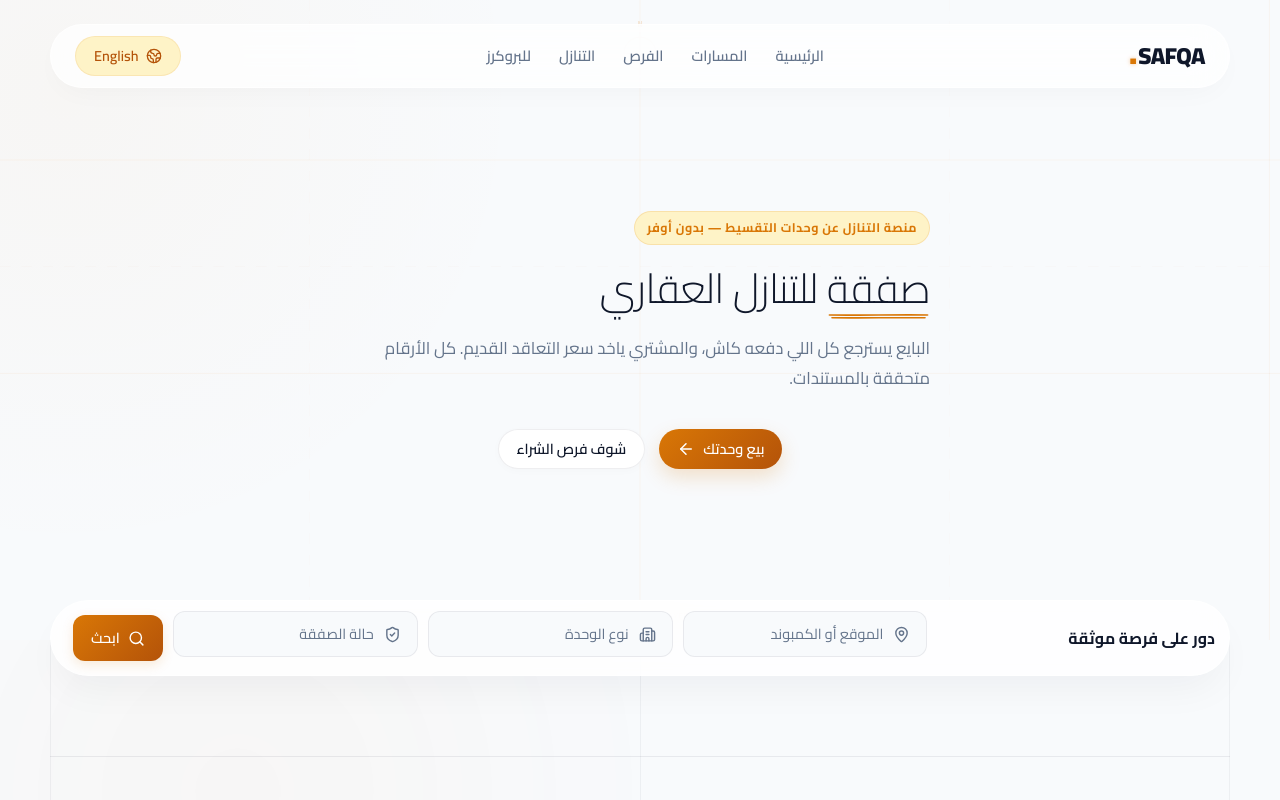
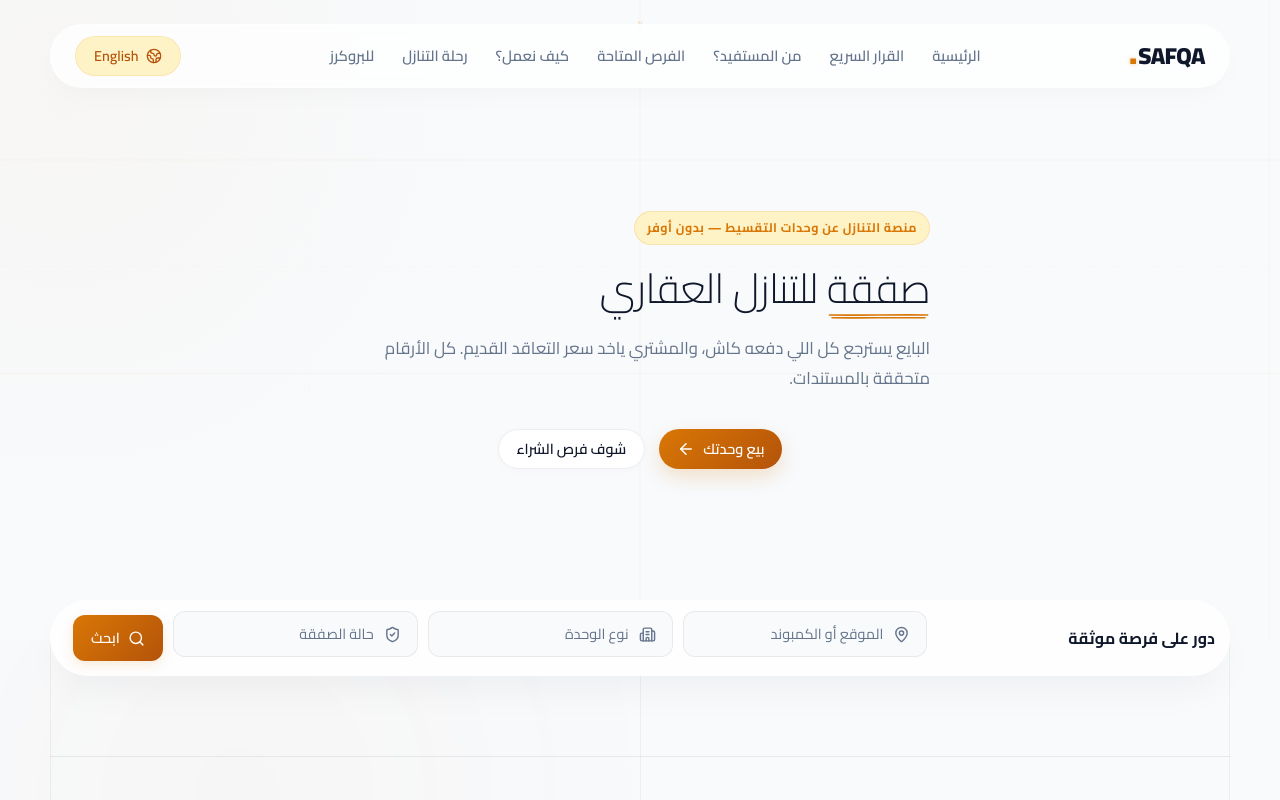
Before and after one commit to osamaaaaaaaaa/safqa_nawy, a React (Vite) app: page / in a window 1280 px wide. Shown: the top 800 px of the page. Built offline with nearby package versions, Linux system fonts and the light colour scheme.

Commit message:
fix_align_navigation_links_with_actual_sections

```diff
--- a/src/App.tsx
+++ b/src/App.tsx
@@ -90,9 +90,11 @@ function App() {
         </a>
         <nav className="nav-links" aria-label="Primary">
           <a href="#home">{copy.nav.home}</a>
+          <a href="#decision">{copy.nav.decision}</a>
           <a href="#paths">{copy.nav.paths}</a>
           <a href="#opportunities">{copy.nav.opportunities}</a>
-          <a href="#how-it-works">{copy.nav.process}</a>
+          <a href="#how-it-works">{copy.nav.howItWorks}</a>
+          <a href="#process">{copy.nav.process}</a>
           <a href="#brokers">{copy.nav.brokers}</a>
         </nav>
         <button className="language-button" type="button" onClick={() => setLocale(isArabic ? 'en' : 'ar')}>
--- a/src/features/landing/safqaLandingCopy.ts
+++ b/src/features/landing/safqaLandingCopy.ts
@@ -7,9 +7,11 @@ export const safqaLandingCopy: Record<Locale, SafqaLandingCopy> = {
     switchLanguage: 'English',
     nav: {
       home: 'الرئيسية',
-      paths: 'المسارات',
-      opportunities: 'الفرص',
-      process: 'التنازل',
+      decision: 'القرار السريع',
+      paths: 'من المستفيد؟',
+      opportunities: 'الفرص المتاحة',
+      howItWorks: 'كيف نعمل؟',
+      process: 'رحلة التنازل',
       brokers: 'للبروكرز',
     },
     hero: {
@@ -289,10 +291,12 @@ export const safqaLandingCopy: Record<Locale, SafqaLandingCopy> = {
     switchLanguage: 'Arabic',
     nav: {
       home: 'Home',
-      paths: 'Paths',
-      opportunities: 'Deals',
-      process: 'Transfer',
-      brokers: 'Brokers',
+      decision: 'Quick Decision',
+      paths: 'Who Benefits',
+      opportunities: 'Opportunities',
+      howItWorks: 'How We Work',
+      process: 'Transfer Journey',
+      brokers: 'For Brokers',
     },
     hero: {
       eyebrow: 'Property transfer platform — no overprice',
--- a/src/features/landing/safqaLandingTypes.ts
+++ b/src/features/landing/safqaLandingTypes.ts
@@ -7,8 +7,10 @@ export type SafqaLandingCopy = {
   switchLanguage: string
   nav: {
     home: string
+    decision: string
     paths: string
     opportunities: string
+    howItWorks: string
     process: string
     brokers: string
   }
```
